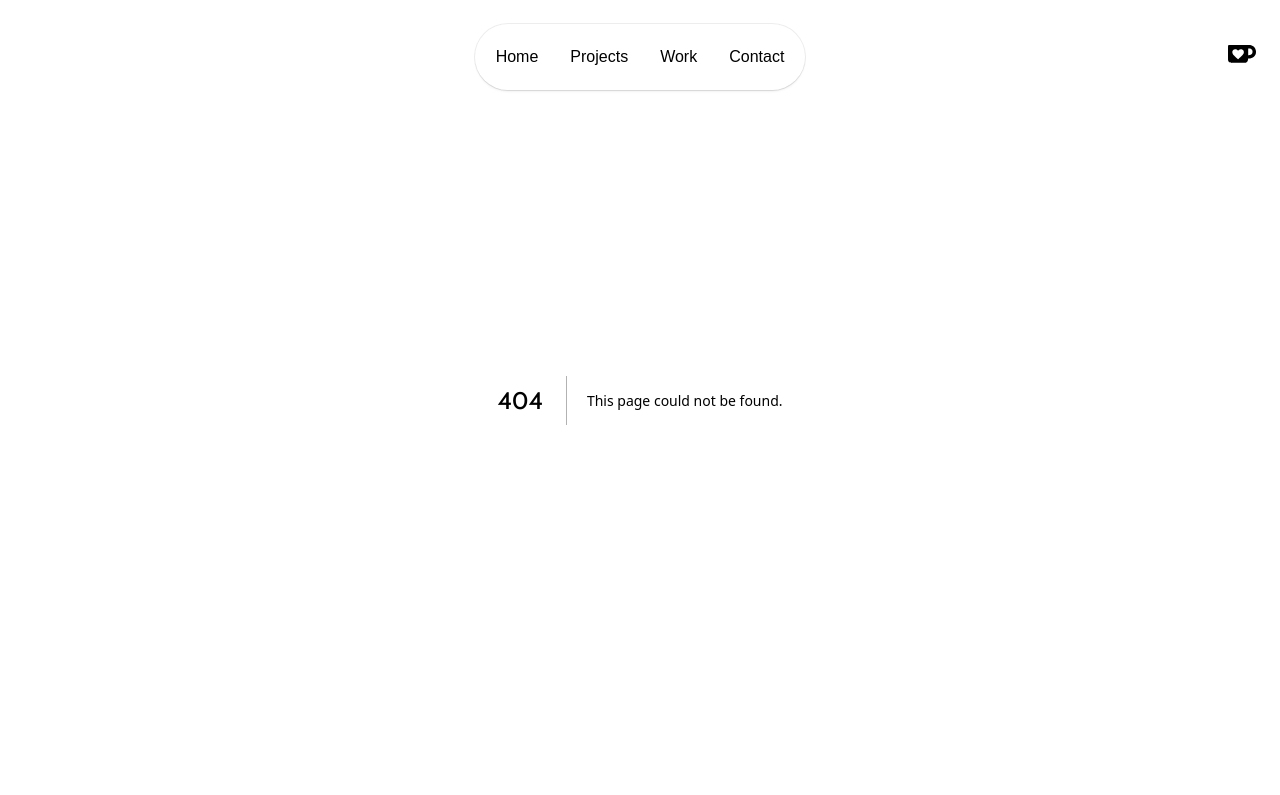
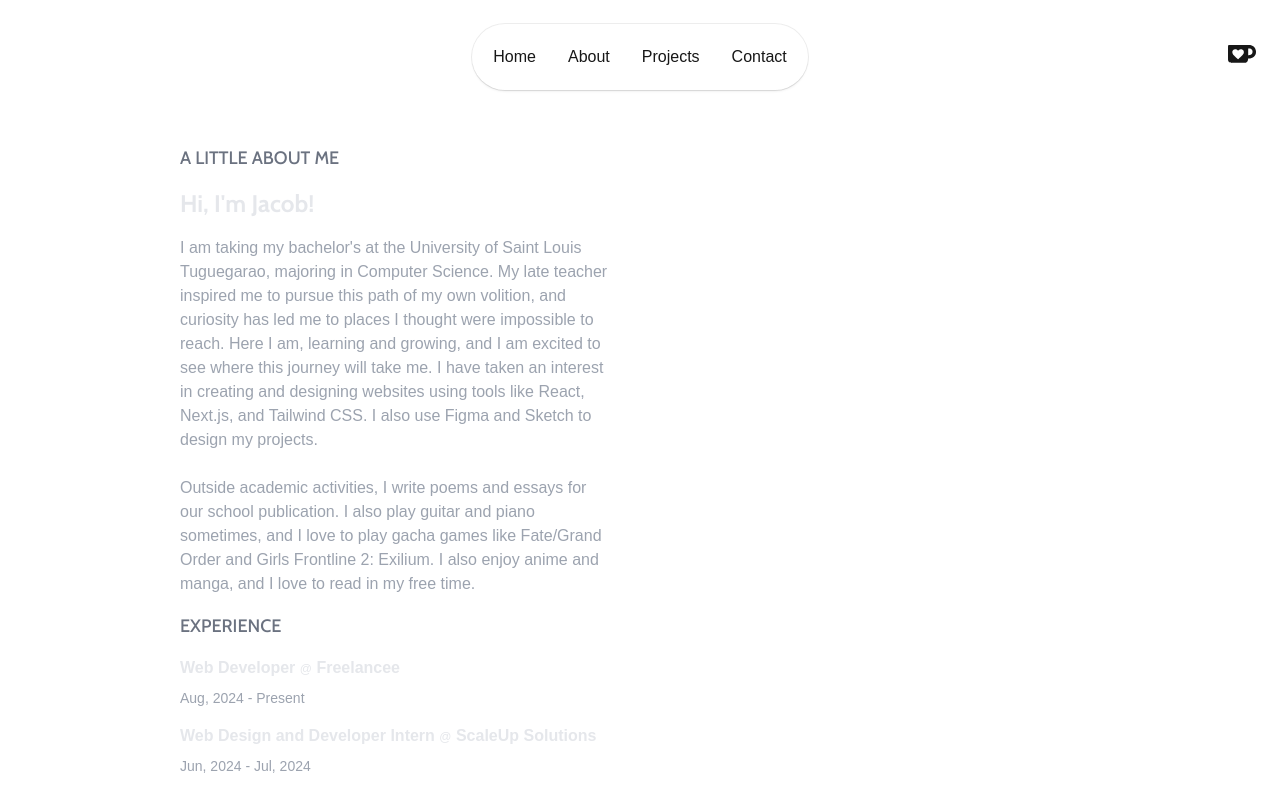
Before and after one commit to Kraedal/portfolio, a Next.js app: page /about in a window 1280 px wide. Before the commit this address had no page. Shown: the top 795 px of the page. Built offline with nearby package versions, Linux system fonts and the light colour scheme.

Commit message:
feat: Added About page + minor fix

```diff
--- /dev/null
+++ b/src/app/about/page.tsx
@@ -0,0 +1,36 @@
+
+export default function Page() {
+    return (
+        <main>
+        <div className="mt-32 mx-8 mb-32 grid grid-cols-1 md:grid-cols-2 gap-4 ">
+            <section className="col-span-1 min-h-96 white/5 bg-muted lg:ml-32">
+                <h1 className="text-lg text-gray-500 mx-5 my-4 uppercase font-medium">A Little About me</h1>
+                <h1 className="text-2xl text-left font-black text-gray-200 mx-5 mb-4">Hi, I&apos;m Jacob!</h1>
+                <p className="mx-5 text-gray-400">
+                    I am taking my bachelor&apos;s at the University of Saint Louis Tuguegarao, majoring in Computer Science.
+                    My late teacher inspired me to pursue this path of my own volition, and curiosity has led me to places I thought were impossible to reach.
+                    Here I am, learning and growing, and I am excited to see where this journey will take me. I have taken an interest in creating and designing websites
+                    using tools like React, Next.js, and Tailwind CSS. I also use Figma and Sketch to design my projects.
+                    <br />
+                    <br />
+                    Outside academic activities, I write poems and essays for our school publication. I also play guitar and piano sometimes, and I love to play gacha games like Fate/Grand Order and Girls Frontline 2: Exilium. I also enjoy anime and manga, and I love to read in my free time.
+                </p>
+                <h1 className="text-lg text-gray-500 mx-5 my-4 uppercase font-medium">Experience</h1>
+                <p className="text-md text-left font-bold text-gray-200 mx-5 mb-2">Web Developer <span className="font-thin text-xs">&#64;</span> Freelancee</p>
+                <p className="mx-5 text-sm mb-4 text-gray-400">Aug, 2024 - Present</p>
+                <p className="text-md text-left font-bold text-gray-200 mx-5 mb-2">Web Design and Developer Intern <span className="font-thin text-xs">&#64;</span> ScaleUp Solutions</p>
+                <p className="mx-5 text-sm mb-4 text-gray-400">Jun, 2024 - Jul, 2024</p>
+                <p className="text-md text-left font-bold text-gray-200 mx-5 mb-2">Chief Technology Officer <span className="font-thin text-xs">&#64;</span> Pantreat</p>
+                <p className="mx-5 text-sm text-gray-400">Sep, 2023 - Present</p>
+
+            </section>
+            <section className="col-span-1  min-h-96 bg-white/5 lg:mr-32">
+                <h1 className=""></h1>
+            </section>
+        </div>
+        <footer className="flex justify-center items-center h-16 bg-white/5">
+            <p className="text-sm text-gray-400">Skibidi Skibidi Hawk Tuah Hawk</p>
+        </footer>
+        </main>
+    );
+}
--- a/src/app/components/navbar.tsx
+++ b/src/app/components/navbar.tsx
@@ -1,35 +1,51 @@
-import { Home, Code, Flag, Phone } from "lucide-react";
+'use client'
+
+import { Home, Code, Feather, Phone } from "lucide-react";
 import { SiKofi } from "react-icons/si";
+import Link from "next/link";
+import { useState, useEffect } from 'react';
+
 export default function Navbar() {
+    const [prevScrollPos, setPrevScrollPos] = useState(0);
+    const [visible, setVisible] = useState(true);
+
+    useEffect(() => {
+        const handleScroll = () => {
+            const currentScrollPos = window.scrollY;
+            setVisible(prevScrollPos > currentScrollPos || currentScrollPos < 10);
+            setPrevScrollPos(currentScrollPos);
+        };
+
+        window.addEventListener('scroll', handleScroll);
+        return () => window.removeEventListener('scroll', handleScroll);
+    }, [prevScrollPos]);
     return (
         <div className="flex items-center justify-end">
-        <nav className="flex max-w-fit fixed top-6 inset-x-0 mx-auto border border-white/[0.2] rounded-full shadow-[0px_2px_3px_-1px_rgba(0,0,0,0.1),0px_1px_0px_0px_rgba(25,28,33,0.02),0px_0px_0px_1px_rgba(25,28,33,0.08)] z-[3000] px-5 py-5 items-center justify-center space-x-4 gap-4">
+            <nav className={`flex max-w-fit fixed top-6 inset-x-0 mx-auto border border-white/[0.2] rounded-full shadow-[0px_2px_3px_-1px_rgba(0,0,0,0.1),0px_1px_0px_0px_rgba(25,28,33,0.02),0px_0px_0px_1px_rgba(25,28,33,0.08)] z-[3000] px-5 py-5 items-center justify-center space-x-4 gap-4 transition-transform duration-300 ${visible ? 'translate-y-0' : '-translate-y-32'}`}>
                 <div>
                     <ul className="flex flex-row gap-8 my-auto">
-                    <li className="cursor-pointer transition-all duration-300 hover:bg-gradient-to-r from-[#fdfcfb] to-[#e2d1c3] hover:bg-clip-text hover:text-transparent">
+                        <Link href="/" className="cursor-pointer transition-all duration-300 hover:bg-gradient-to-r from-[#fdfcfb] to-[#e2d1c3] hover:bg-clip-text hover:text-transparent">
                             <Home className="md:hidden" size={20} />
                             <span className="hidden md:inline">Home</span>
-                    </li>
-                    <li className="cursor-pointer transition-all duration-300 hover:bg-gradient-to-r from-[#fdfcfb] to-[#e2d1c3] hover:bg-clip-text hover:text-transparent">
+                        </Link>
+                        <Link href="/about" className="cursor-pointer transition-all duration-300 hover:bg-gradient-to-r from-[#fdfcfb] to-[#e2d1c3] hover:bg-clip-text hover:text-transparent">
+                            <Feather className="md:hidden" size={20} />
+                            <span className="hidden md:inline">About</span>
+                        </Link>
+                        <Link href="/projects" className="cursor-pointer transition-all duration-300 hover:bg-gradient-to-r from-[#fdfcfb] to-[#e2d1c3] hover:bg-clip-text hover:text-transparent">
                             <Code className="md:hidden" size={20} />
                             <span className="hidden md:inline">Projects</span>
-                    </li>
-                    <li className="cursor-pointer transition-all duration-300 hover:bg-gradient-to-r from-[#fdfcfb] to-[#e2d1c3] hover:bg-clip-text hover:text-transparent">
-                        <Flag className="md:hidden" size={20} />
-                        <span className="hidden md:inline">Work</span>
-                    </li>
-                    <li className="cursor-pointer transition-all duration-300 hover:bg-gradient-to-r from-[#fdfcfb] to-[#e2d1c3] hover:bg-clip-text hover:text-transparent">
+                        </Link>
+                        <Link href="/contact" className="cursor-pointer transition-all duration-300 hover:bg-gradient-to-r from-[#fdfcfb] to-[#e2d1c3] hover:bg-clip-text hover:text-transparent">
                             <Phone className="md:hidden" size={20} />
                             <span className="hidden md:inline">Contact</span>
-                    </li>
+                        </Link>
                     </ul>
-
                 </div>
-
             </nav>
-        <div className="group fixed top-10 right-6 cursor-pointer z-[3000] flex items-center">
+            <div className={`group fixed top-10 right-6 cursor-pointer z-[3000] flex items-center transition-transform duration-300 ${visible ? 'translate-y-0' : '-translate-y-32'}`}>
         <a
-            href="https://ko-fi.com/ceino"
+            href="https://ko-fi.com/kraedal"
             target="_blank"
             rel="noopener noreferrer"
             className="text-xl md:text-4xl hover:text-gray-400 transition-colors"
--- a/src/app/layout.tsx
+++ b/src/app/layout.tsx
@@ -14,7 +14,7 @@ const cabin = Cabin({
 });
 
 export const metadata: Metadata = {
-  title: "Jacob Ong Portfolio",
+  title: "Jacob Ong",
   description: "Generated by create next app",
 };
 
--- a/src/app/page.tsx
+++ b/src/app/page.tsx
@@ -1,8 +1,6 @@
 'use client'
 import { FaGithub, FaLinkedin } from 'react-icons/fa';
 import { MdEmail } from 'react-icons/md';
-
-
 
 import Snow from "./components/snow";
 import { useState, useEffect } from "react";
@@ -25,12 +23,12 @@ export default function Home() {
     <main>
       {isMobile && <Snow />}
       <section className="h-screen flex flex-col justify-center text-center">
-        <h1 className="text-6xl font-thin md:text-8xl ">Jacob Ong</h1>
-        <p className="text-xs font-extralight mt-2 md:text-lg bg-gradient-to-r from-[#fdfcfb] to-[#e2d1c3] bg-clip-text text-transparent">
+        <h1 className="text-7xl font-thin md:text-8xl ">Jacob Ong</h1>
+        <p className="text-sm font-extralight -mt-1 md:text-lg">
           Computer Science Student @ USLT
         </p>
         {/* Icon list */}
-        <div className="flex flex-row justify-center mt-2 md:mt-8 gap-4">
+        <div className="flex flex-row justify-center mt-4 md:mt-8 gap-4">
         <a
             href="https://github.com/kraedal"
             target="_blank"
@@ -58,3 +56,4 @@ export default function Home() {
     </main>
   );
 }
+// bg-gradient-to-r from-[#fdfcfb] to-[#e2d1c3] bg-clip-text text-transparent --> color gradient
```
Lines whose indentation alone changed are shown as unchanged.
